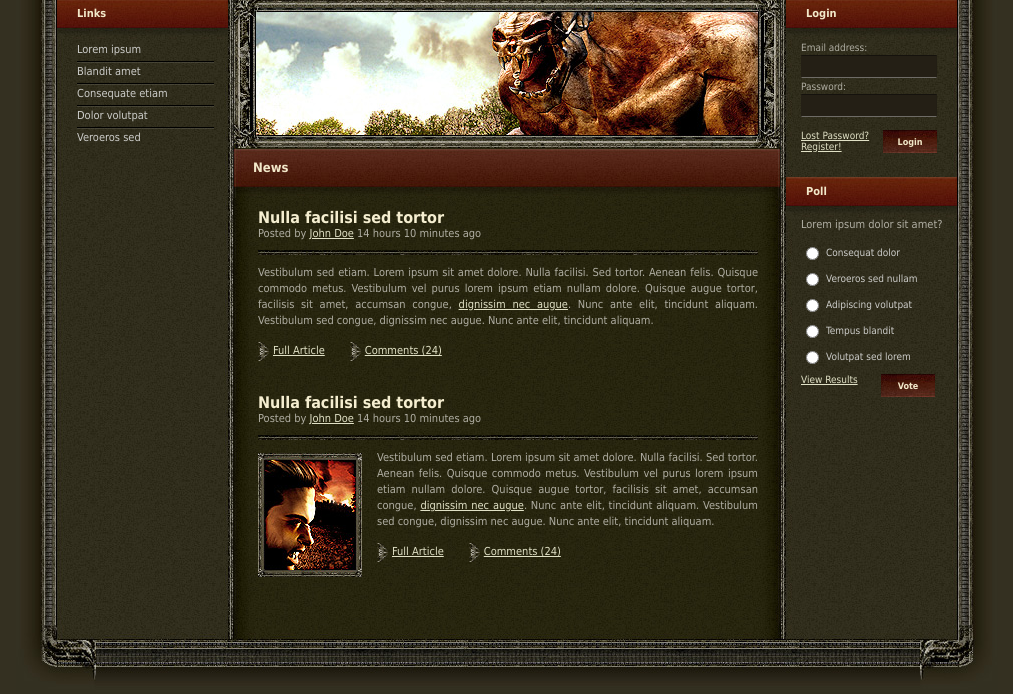
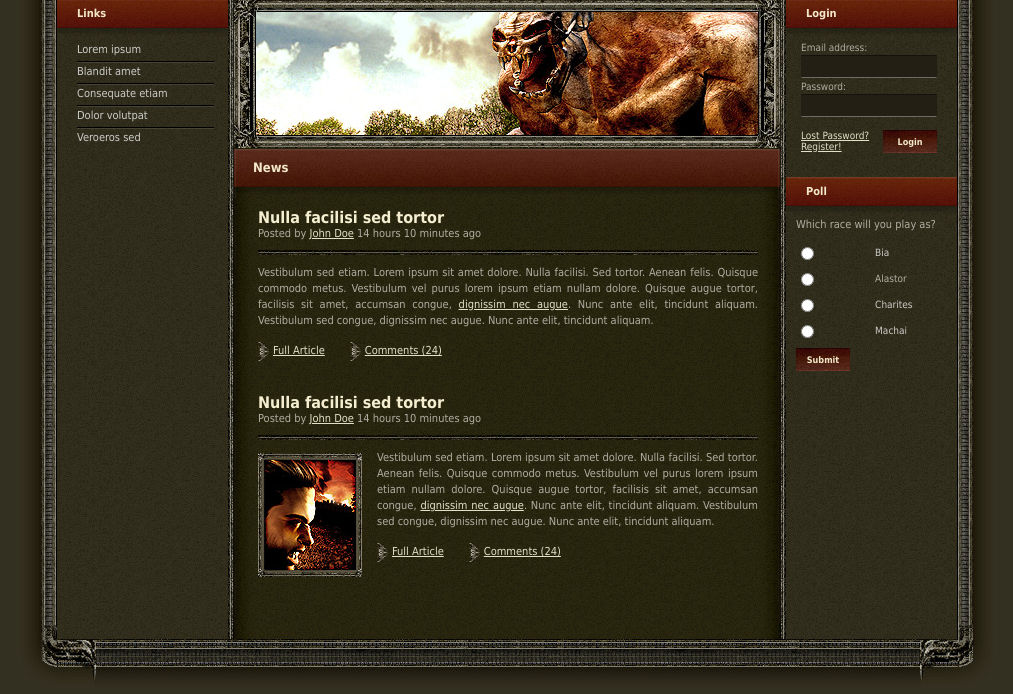
Before and after one commit to nyxcharon/eos-website, a PHP site: page / in a window 1280 px wide. Shown: the part 201-895 px from the top of the page, without its empty margins (133-1146 px from the left). Run offline with PHP 8.4, Linux system fonts and the light colour scheme.

Commit message:
Updating poll:

```diff
--- a/index.html
+++ b/index.html
@@ -115,32 +115,28 @@
 		<div id="box9">
 			<h2 class="text1">Poll</h2>
 			<form id="form3" name="form2" method="post" action="">
-				<p>Lorem ipsum dolor sit amet?</p>
+				<p>Which race will you   play as?</p>
 				<table width="134" border="0" cellspacing="0" cellpadding="0">
 					<tr>
 						<td><input name="radiobutton" type="radio" value="" id="radiobutton1" /></td>
-						<td class="text6"><label for="radiobutton1" class="text7">Consequat dolor</label></td>
+						<td class="text6"><label for="radiobutton1" class="text7">Bia</label></td>
 					</tr>
 					<tr>
 						<td><input name="radiobutton" type="radio" value="" id="radiobutton2" /></td>
-						<td class="text6"><label for="radiobutton2" class="text7">Veroeros sed nullam</label></td>
+						<td class="text6"><label for="radiobutton2" class="text7"></label>Alastor</td>
 					</tr>
 					<tr>
 						<td><input name="radiobutton" type="radio" value="" id="radiobutton3" /></td>
-						<td class="text6"><label for="radiobutton3" class="text7">Adipiscing volutpat</label></td>
+						<td class="text6"><label for="radiobutton3" class="text7">Charites</label></td>
 					</tr>
 					<tr>
 						<td><input name="radiobutton" type="radio" value="" id="radiobutton4" /></td>
-						<td class="text6"><label for="radiobutton4" class="text7">Tempus blandit</label></td>
+						<td class="text6"><label for="radiobutton4" class="text7">Machai</label></td>
 					</tr>
 					<tr>
-						<td><input name="radiobutton" type="radio" value="" id="radiobutton5" /></td>
-						<td class="text6"><label for="radiobutton5" class="text7">Volutpat sed lorem</label></td>
+						<td><input type="submit" name="Submit2" value="Submit" class="input3" />
 					</tr>
-					<tr>
-						<td colspan="2"><input type="submit" name="Submit2" value="Vote" class="input3" style="float: right;" />
-							<p class="text6" style="line-height: 11px;"><a href="#">View Results</a></p></td>
-					</tr>
+
 				</table>
 			</form>
 		</div>
--- a/layout.css
+++ b/layout.css
@@ -216,11 +216,11 @@ html, body {
 /** BOX9 */
 
 #box9 {
-	margin-bottom: 15px;
+    margin-bottom: 15px;
 }
 
 #box9 form {
-	padding: 0px 0px 0px 15px;
+	padding: 0px 5px 0px 10px;
 }
 
 #box9 td {
```
